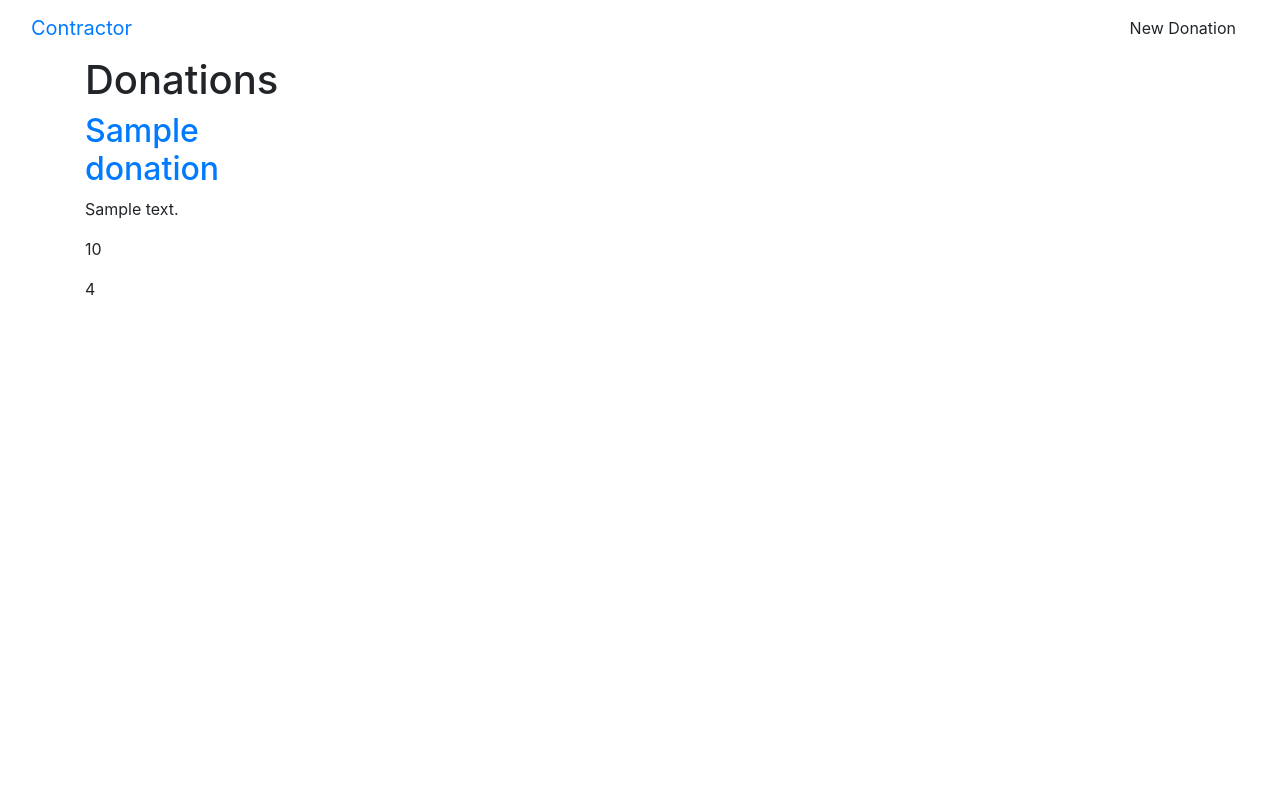
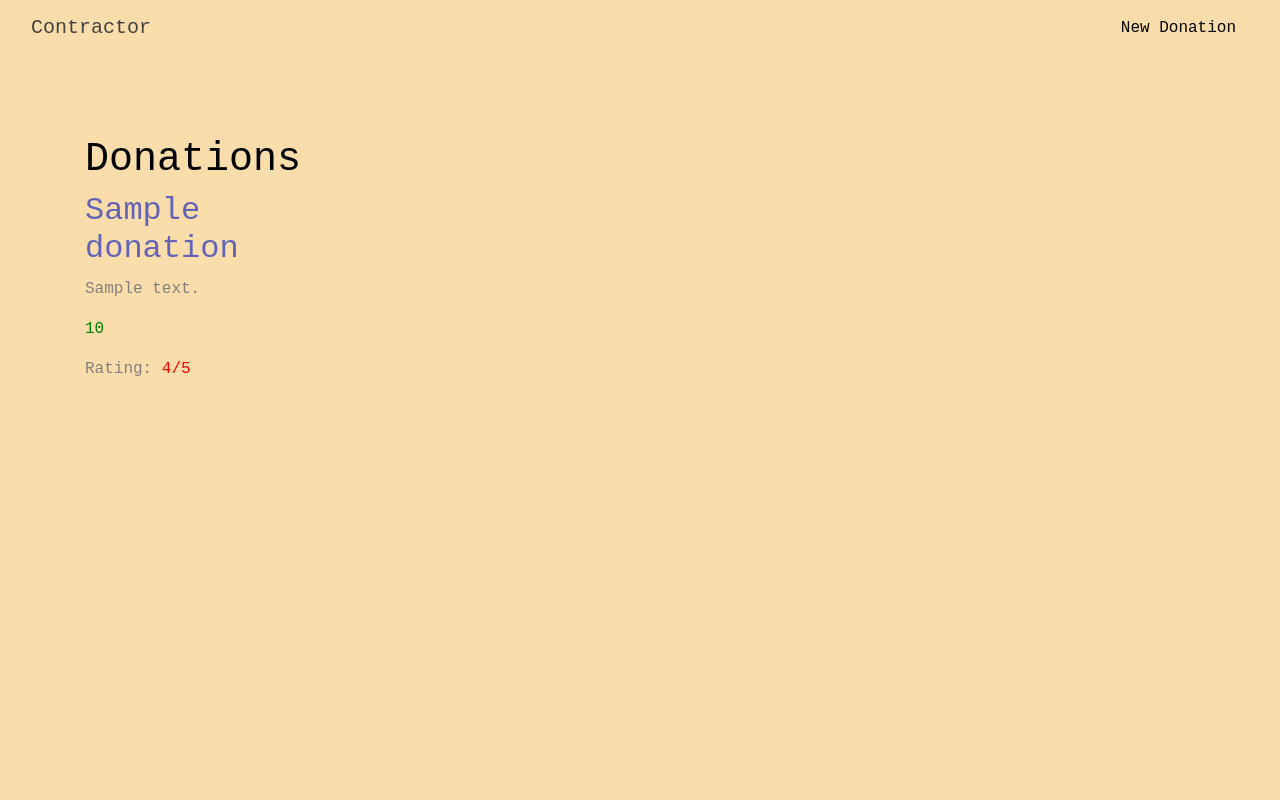
Before and after one commit to mccarthykp/contractor, a Flask app: page / in a window 1280 px wide. Run offline with Flask 2, Linux system fonts and the light colour scheme; a database or web service that is not in the repository returns one stand-in record (values such as "Sample title"); some libraries are stand-ins or nearby versions.

Commit message:
added styles folder and css file

```diff
--- /dev/null
+++ b/static/css/styles.css
@@ -0,0 +1,62 @@
+* {
+  font-family: 'Courier New', Courier, monospace;
+}
+
+body {
+  height: 100vh;
+  background-color: rgb(250, 221, 171);
+}
+
+h1 {
+  color: black;
+  padding-top: 5rem;
+}
+
+a {
+  color: rgb(65, 65, 65);
+}
+
+a:hover {
+  text-decoration: none;
+  color: gray;
+}
+
+h2 a {
+  color: rgb(99, 99, 184);
+}
+
+p {
+  color:  gray;
+}
+
+.amount {
+  color: green;
+}
+
+.rating-num {
+  color: red;
+}
+
+.rating-text {
+  color: gray;
+}
+
+.btn {
+  color: black;
+}
+
+.btn:hover {
+  color: gray;
+}
+
+.btn-primary {
+  background-color: gray;
+  color: white;
+  outline: none;
+  border: gray;
+}
+
+.btn-primary:hover {
+  background-color: black;
+  color: white;
+}
--- a/templates/base.html
+++ b/templates/base.html
@@ -4,6 +4,7 @@
   <meta charset='utf-8'>
   <title>Contractor</title>
   <link rel="stylesheet" href="https://stackpath.bootstrapcdn.com/bootstrap/4.3.1/css/bootstrap.min.css" integrity="sha384-ggOyR0iXCbMQv3Xipma34MD+dH/1fQ784/j6cY/iJTQUOhcWr7x9JvoRxT2MZw1T" crossorigin="anonymous">
+  <link rel="stylesheet" type='text/css' href="{{ url_for('static', filename='css/styles.css') }}">
 </head>
 <body>
   {% include 'partials/navbar.html' %}
--- a/templates/donations_index.html
+++ b/templates/donations_index.html
@@ -10,8 +10,8 @@
             <div class='col-md-3'>
                 <h2><a href='/donations/{{ donation._id }}'>{{ donation.title }}</a></h2>
                 <p>{{ donation.description }}</p>
-                <p>{{ donation.amount }}</p>
-                <p>{{ donation.rating }}</p>
+                <p class="amount">{{ donation.amount }}</p>
+                <p class="rating-num"><span class="rating-text">Rating:</span> {{ donation.rating }}/5</p>
             </div>
     {% endfor %}
     </div>
```
Also changed, not shown: templates/partials/donations_form.html (+1 -6 lines).
